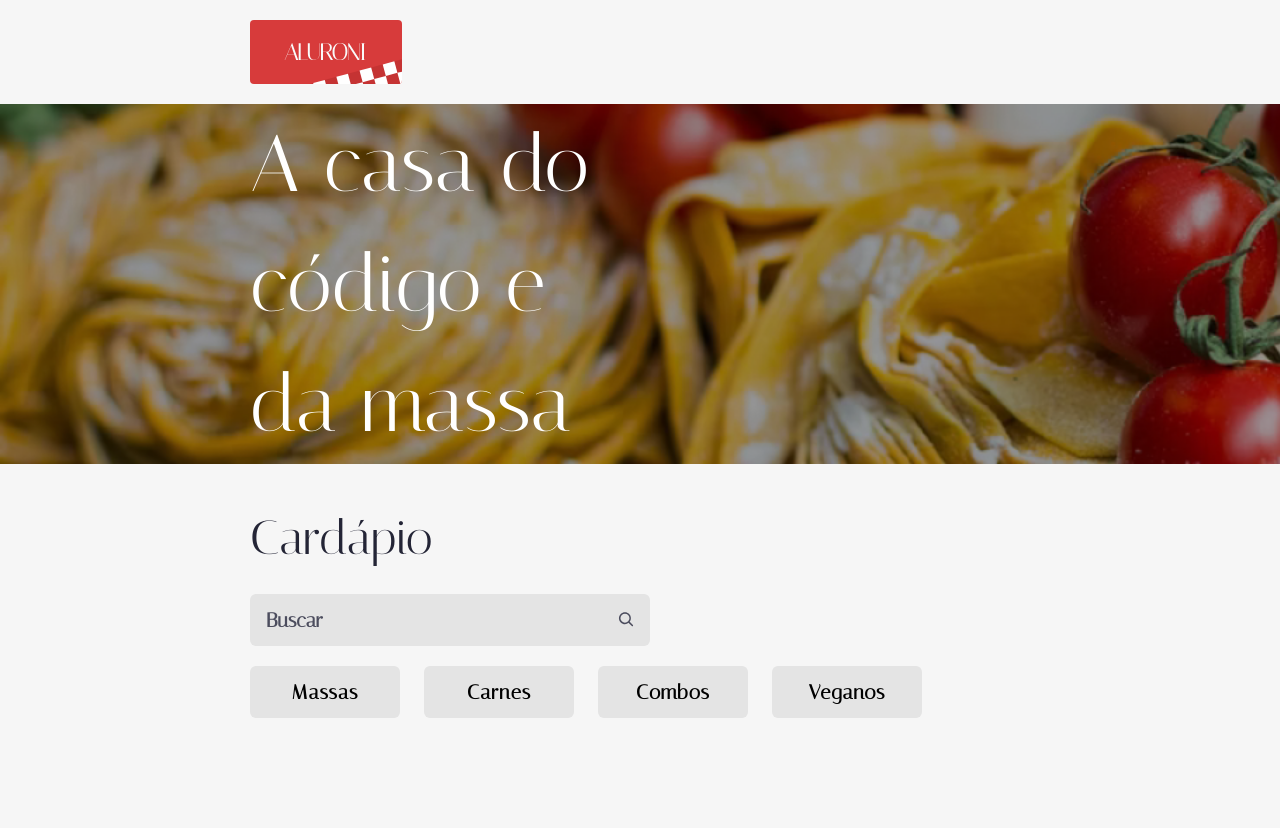
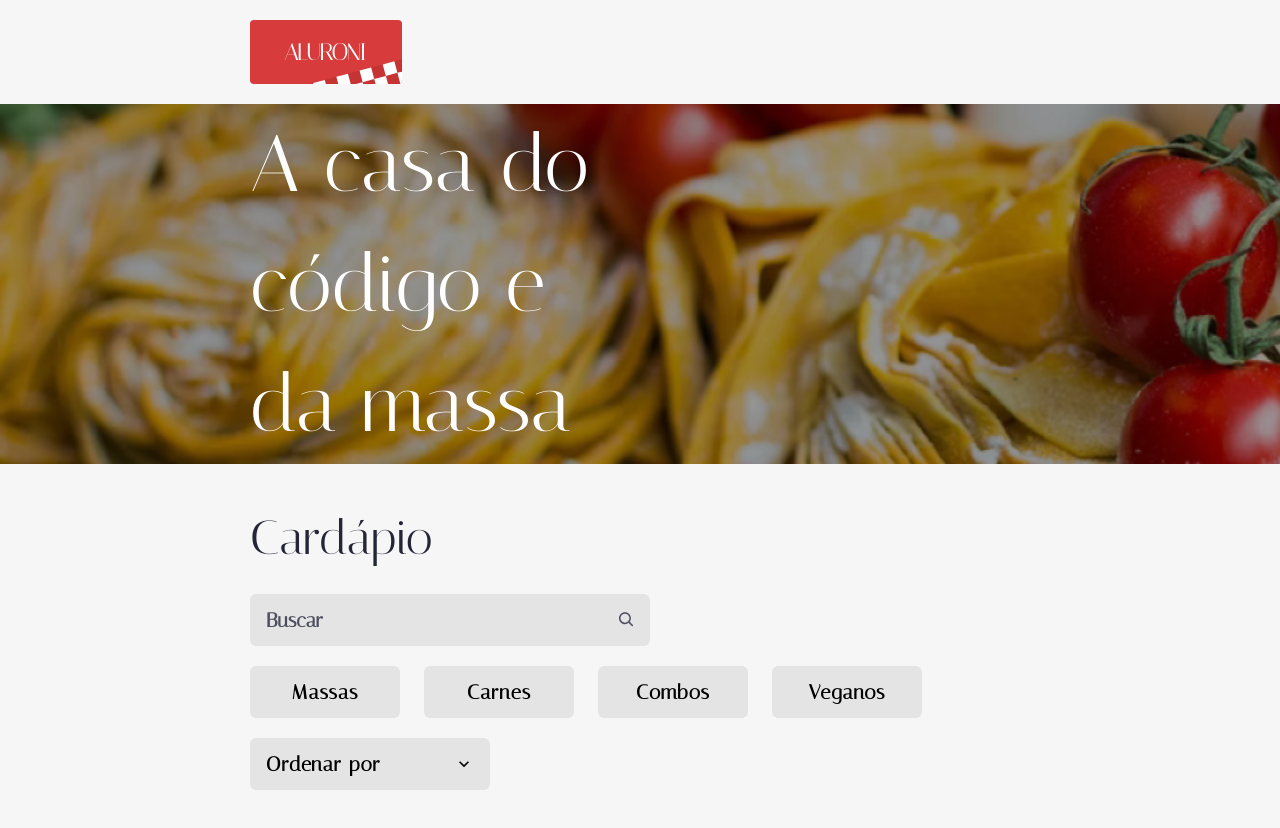
Before and after one commit to LivioAlvarenga/aluroni, a React (Vite) app: page / in a window 1280 px wide. Shown: the top 828 px of the page. Built offline with nearby package versions, Linux system fonts and the light colour scheme.

Commit message:
adicionando componente de ordenação

```diff
--- /dev/null
+++ b/src/components/Ordenador/index.tsx
@@ -0,0 +1,75 @@
+import * as Menubar from "@radix-ui/react-menubar";
+import clsx from "clsx";
+import { useState } from "react";
+import { MdKeyboardArrowDown, MdKeyboardArrowUp } from "react-icons/md";
+import orderData from "./orderData.json";
+
+interface OrdenadorProps {
+  ordenador: string;
+  setOrdenador: React.Dispatch<React.SetStateAction<string>>;
+}
+
+export default function Ordenador({ ordenador, setOrdenador }: OrdenadorProps) {
+  const [open, setOpen] = useState(false);
+  const [ordenadorName, setOrdenadorName] = useState("Ordenar por");
+
+  function handleOpen(event: any) {
+    if (event.target.getAttribute("data-name") !== "TriggerBnt") {
+      setOpen(!open);
+    }
+  }
+
+  function handleOrdenadorName(name: string, value: string) {
+    setOrdenadorName(name === "" ? "Ordenar por" : name);
+    setOrdenador(value);
+  }
+
+  return (
+    <Menubar.Root>
+      <Menubar.Menu>
+        <Menubar.Trigger
+          onClick={() => setOpen(!open)}
+          data-name="TriggerBnt"
+          className={clsx(
+            "flex min-w-[240px] items-center justify-between rounded-md bg-gray py-3 px-4 text-xl font-bold tracking-wider transition-all hover:cursor-pointer hover:bg-blue hover:text-white",
+            {
+              ["bg-blue text-white"]: open,
+            }
+          )}
+        >
+          {ordenadorName}
+          {open ? <MdKeyboardArrowUp size={20} /> : <MdKeyboardArrowDown size={20} />}
+        </Menubar.Trigger>
+        <Menubar.Portal>
+          <Menubar.Content
+            align="start"
+            sideOffset={5}
+            alignOffset={-3}
+            onPointerDownOutside={(event) => handleOpen(event)}
+            onEscapeKeyDown={() => setOpen(!open)}
+            className="mt-1 ml-1 flex min-w-[240px] flex-col gap-1 rounded-md bg-gray"
+          >
+            {orderData.map((data) => {
+              return (
+                <Menubar.Item
+                  key={data.value}
+                  data-name=""
+                  onClick={(event) => handleOpen(event)}
+                  onSelect={() => handleOrdenadorName(data.nome, data.value)}
+                  className={clsx(
+                    "flex min-h-[50px] rounded-md py-3 pl-6 text-xl font-bold tracking-wider transition-colors hover:cursor-pointer hover:bg-darkGray hover:text-white",
+                    {
+                      ["bg-blue text-white"]: ordenador === data.value,
+                    }
+                  )}
+                >
+                  {data.nome}
+                </Menubar.Item>
+              );
+            })}
+          </Menubar.Content>
+        </Menubar.Portal>
+      </Menubar.Menu>
+    </Menubar.Root>
+  );
+}
--- /dev/null
+++ b/src/components/Ordenador/orderData.json
@@ -0,0 +1,18 @@
+[
+  {
+    "nome": "",
+    "value": ""
+  },
+  {
+    "nome": "Porção",
+    "value": "porcao"
+  },
+  {
+    "nome": "Qtd. pessoas",
+    "value": "qtd_pessoas"
+  },
+  {
+    "nome": "Preço",
+    "value": "preco"
+  }
+]
--- a/src/pages/home.tsx
+++ b/src/pages/home.tsx
@@ -1,12 +1,14 @@
 import { ReactComponent as Logo } from "assets/logo.svg";
 import Filter from "components/Filter";
 import Header from "components/Header";
+import Ordenador from "components/Ordenador";
 import Search from "components/Search";
 import { useState } from "react";
 
 export default function home() {
   const [search, setSearch] = useState("");
   const [filter, setFilter] = useState<number | null>(null);
+  const [ordenador, setOrdenador] = useState("")
 
   return (
     <main>
@@ -19,6 +21,7 @@ export default function home() {
         <Search search={search} setSearch={setSearch} />
         <div className="mb-8 flex w-full flex-wrap items-center justify-between">
           <Filter filter={filter} setFilter={setFilter} />
+          <Ordenador ordenador={ordenador} setOrdenador={setOrdenador}/>
         </div>
       </section>
     </main>
```
